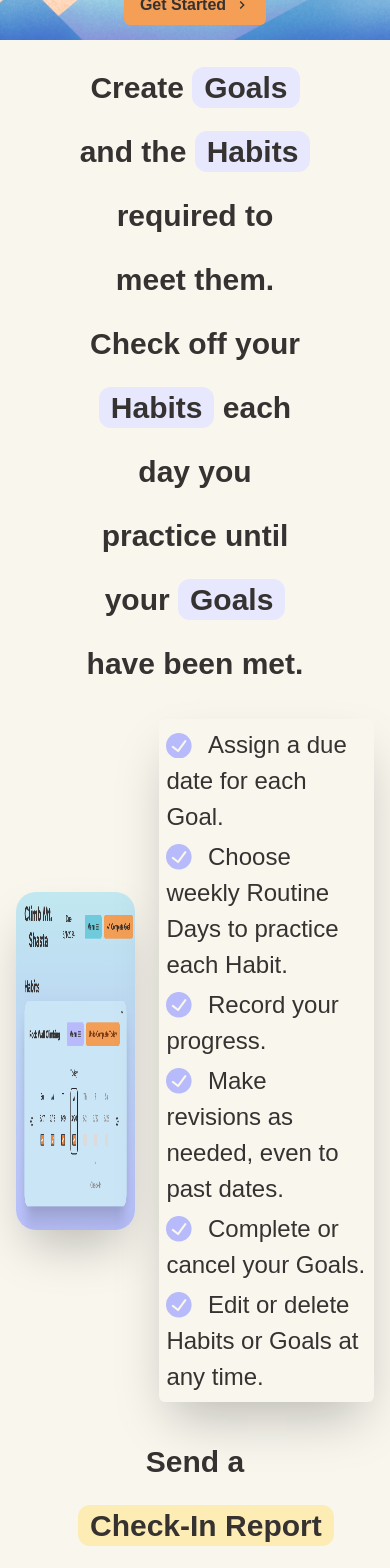
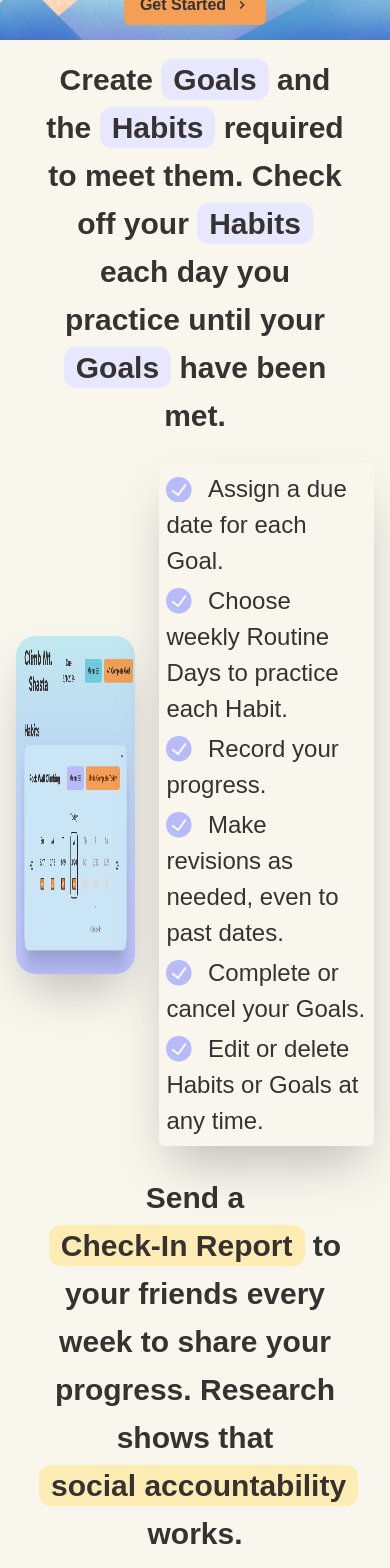
Before and after one commit to dyazdani/trac, a React (Vite) app: page / in a window 390 px wide. Shown: the part 360-1928 px from the top of the page. Built offline with nearby package versions, Linux system fonts and the light colour scheme; a web font is replaced by a local one.

Commit message:
Made headers on LandingPage responsive

```diff
--- a/src/client/components/LandingPage.tsx
+++ b/src/client/components/LandingPage.tsx
@@ -12,6 +12,7 @@ import {
     ListIcon,
     Text,
     Highlight,
+    useBreakpointValue,
 } from "@chakra-ui/react";
 import AppHeader from "./AppHeader.js";
 import {
@@ -23,6 +24,21 @@ import ArtistCredit from "./ArtistCredit.js";
 
 const LandingPage = () => {
     const navigate = useNavigate();
+    const query = useBreakpointValue(
+        {
+            base: [
+                'Check-In',
+                'Report',
+                'social',
+                'accountability'
+            ],
+            sm: [
+                'Check-In Report',
+                'social accountability'
+            ]
+        },
+        {ssr: false}
+    )
     return (
         <Box
             minHeight="100vh"
@@ -92,14 +108,16 @@ const LandingPage = () => {
                     p="4vw"
                     pb="0"
                     backgroundColor="floralwhite.50"
-
                 >
                     <Heading
                         as="h2"
                         textAlign="center"
                         pb="4vw"
-                        w="60vw"
-                        lineHeight="4rem"
+                        w="80vw"
+                        lineHeight={{
+                            base: "3rem",
+                            md: "4rem"
+                        }}
                     >
                         <Highlight
                             query={[
@@ -182,14 +200,20 @@ const LandingPage = () => {
                         textAlign="center"
                         pb="4vw"
                         pt="5vw"
-                        w="60vw"
-                        lineHeight="4rem"
+                        w="80vw"
+                        lineHeight={{
+                            base: "3rem",
+                            md: "4rem"
+                        }}
                     >
                         <Highlight
-                            query={[
-                                'Check-In Report',
-                                'Check-In Day',
-                                'social accountability'
+                            query={
+                                query ?
+                                query : [
+                                'Check-In',
+                                'Report',
+                                'social',
+                                'accountability'
                             ]}
                             styles={{
                                 px: '3',
```
